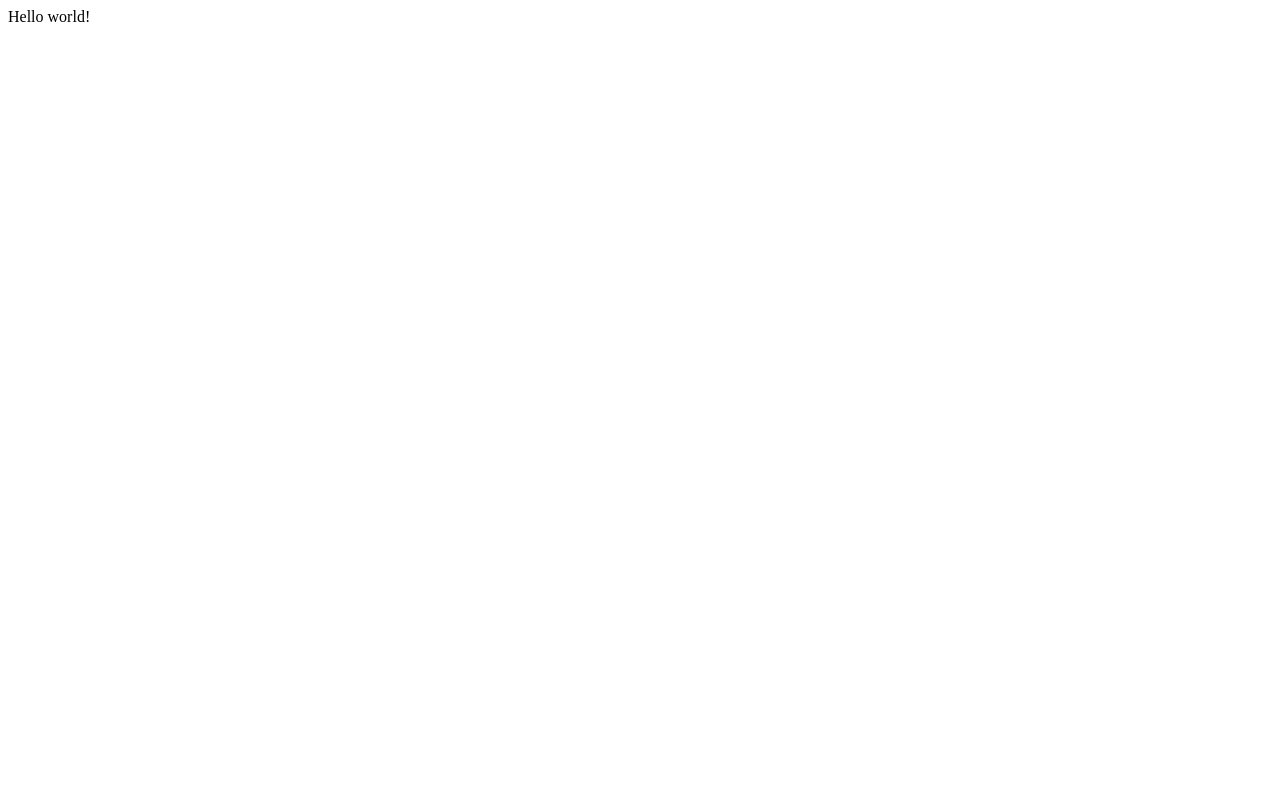
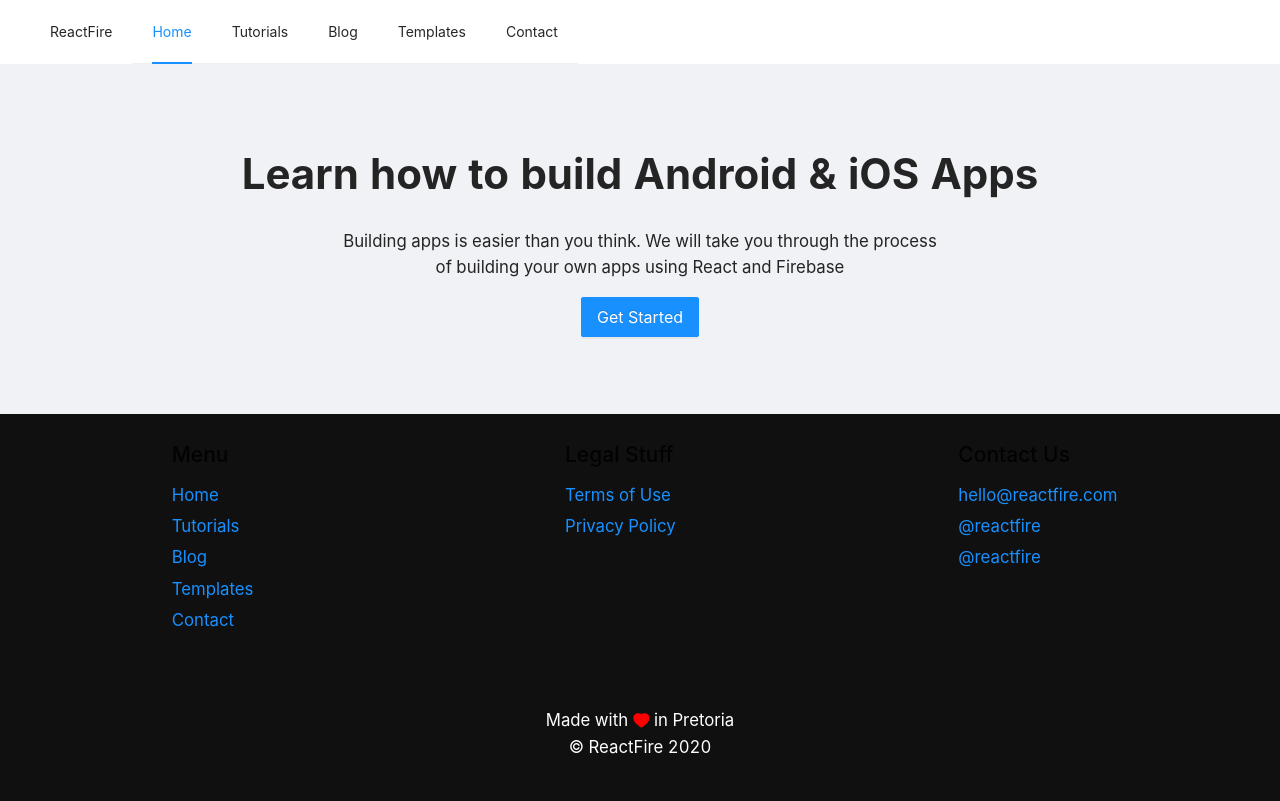
Before and after one commit to mLabSADev/codetribe-online, a Gatsby site: page / in a window 1280 px wide. Built offline with nearby package versions, Linux system fonts and the light colour scheme; Gatsby itself is replaced by a stand-in of ours.

Commit message:
Initial commit

```diff
--- /dev/null
+++ b/gatsby-browser.js
@@ -0,0 +1 @@
+import './src/styles/global.css'
--- a/package.json
+++ b/package.json
@@ -14,6 +14,8 @@
     "test": "echo \"Write tests! -> https://gatsby.dev/unit-testing\" && exit 1"
   },
   "dependencies": {
+    "@ant-design/icons": "^4.0.6",
+    "antd": "^4.1.4",
     "gatsby": "^2.20.25",
     "react": "^16.12.0",
     "react-dom": "^16.12.0"
--- /dev/null
+++ b/src/components/footer.js
@@ -0,0 +1,60 @@
+import React from 'react'
+import '../styles/footer.css'
+import { Row, Col, Divider } from 'antd'
+import { HeartFilled } from '@ant-design/icons'
+
+const Footer = () => {
+    const alignmentStyle = {
+        parent: {
+            display: 'flex',
+            alignItems: 'center',
+            flexDirection: 'column',
+            paddingBottom: 20
+        },
+        child: {
+            width: 150
+        }
+    }
+
+    return (
+        <div>
+            <Row>
+                <Col xs={16} sm={12} lg={8}>
+                    <div style={alignmentStyle.parent}>
+                        <div style={alignmentStyle.child}>
+                            <h2>Menu</h2>
+                            <a href='/'>Home</a>
+                            <a href='/'>Tutorials</a>
+                            <a href='/'>Blog</a>
+                            <a href='/'>Templates</a>
+                            <a href='/'>Contact</a>
+                        </div>
+                    </div>
+                </Col>
+                <Col xs={16} sm={12} lg={8}>
+                    <div style={alignmentStyle.parent}>
+                        <div style={alignmentStyle.child}>
+                            <h2>Legal Stuff</h2>
+                            <a href='/'>Terms of Use</a>
+                            <a href='/'>Privacy Policy</a>
+                        </div>
+                    </div>
+                </Col>
+                <Col xs={16} sm={12} lg={8}>
+                    <div style={alignmentStyle.parent}>
+                        <div style={alignmentStyle.child}>
+                            <h2>Contact Us</h2>
+                            <a href='/'>hello@reactfire.com</a>
+                            <a href='/'>@reactfire</a>
+                            <a href='/'>@reactfire</a>
+                        </div>
+                    </div>
+                </Col>
+            </Row>
+            <Divider />
+            <p id='copyright'>Made with <HeartFilled style={{color: 'red'}} /> in Pretoria<br />&copy; ReactFire 2020</p>
+        </div>
+    )
+}
+
+export default Footer
--- /dev/null
+++ b/src/components/header.js
@@ -0,0 +1,21 @@
+import React from 'react'
+import { Menu } from 'antd'
+
+const Header = () => {
+    return (
+        <div style={{display: 'flex'}}>
+            <div style={{marginRight: 20}}>
+                ReactFire
+            </div>
+            <Menu theme="light" mode="horizontal" selectedKeys={['home']}>
+                <Menu.Item key='home'>Home</Menu.Item>
+                <Menu.Item key='tutorials'>Tutorials</Menu.Item>
+                <Menu.Item key='blog'>Blog</Menu.Item>
+                <Menu.Item key='templates'>Templates</Menu.Item>
+                <Menu.Item key='contact'>Contact</Menu.Item>
+            </Menu>
+        </div>
+    )
+}
+
+export default Header
--- /dev/null
+++ b/src/components/home-content.js
@@ -0,0 +1,15 @@
+import React from 'react'
+import '../styles/home-content.css'
+import { Button } from 'antd'
+
+const HomeContent = () => {
+    return (
+        <div id='home-header'>
+            <h1>Learn how to build Android &amp; iOS Apps</h1>
+            <p>Building apps is easier than you think. We will take you through the process of building your own apps using React and Firebase</p>
+            <Button size='large' type='primary'>Get Started</Button>
+        </div>
+    )
+}
+
+export default HomeContent
--- a/src/pages/index.js
+++ b/src/pages/index.js
@@ -1,3 +1,23 @@
 import React from "react"
+import { Layout } from "antd"
+import Header from "../components/header"
+import Footer from "../components/footer"
+import HomeContent from "../components/home-content"
 
-export default () => <div>Hello world!</div>
+export default () => (
+    <div>
+        <Layout>
+            <Layout.Header style={{background: 'white'}}>
+                <Header />
+            </Layout.Header>
+            <Layout.Content>
+                <div style={{minHeight: 280}}>
+                    <HomeContent />
+                </div>
+            </Layout.Content>
+            <Layout.Footer style={{background: '#101010'}}>
+                <Footer />
+            </Layout.Footer>
+        </Layout>
+    </div>
+)
--- /dev/null
+++ b/src/styles/footer.css
@@ -0,0 +1,17 @@
+a {
+    color: white;
+    font-size: 1.2em;
+    margin-bottom: 5px;
+    display: block;
+}
+
+h2 {
+    color: white;
+    font-weight: bold;
+}
+
+#copyright {
+    text-align: center;
+    color: white;
+    font-size: 1.2em;
+}
--- /dev/null
+++ b/src/styles/global.css
@@ -0,0 +1 @@
+@import '~antd/dist/antd.css';
--- /dev/null
+++ b/src/styles/home-content.css
@@ -0,0 +1,21 @@
+#home-header {
+    background-color: 'white' !important;
+    text-align: center;
+    display: flex;
+    flex-direction: column;
+    align-items: center;
+    justify-content: center;
+    padding: 20px;
+    min-height: 350px;
+    width: 100%;
+}
+
+#home-header h1 {
+    font-size: 3em;
+    font-weight: bold;
+}
+
+#home-header p {
+    font-size: 1.2em;
+    max-width: 600px;
+}
```
Also changed, not shown: 1 other file.
